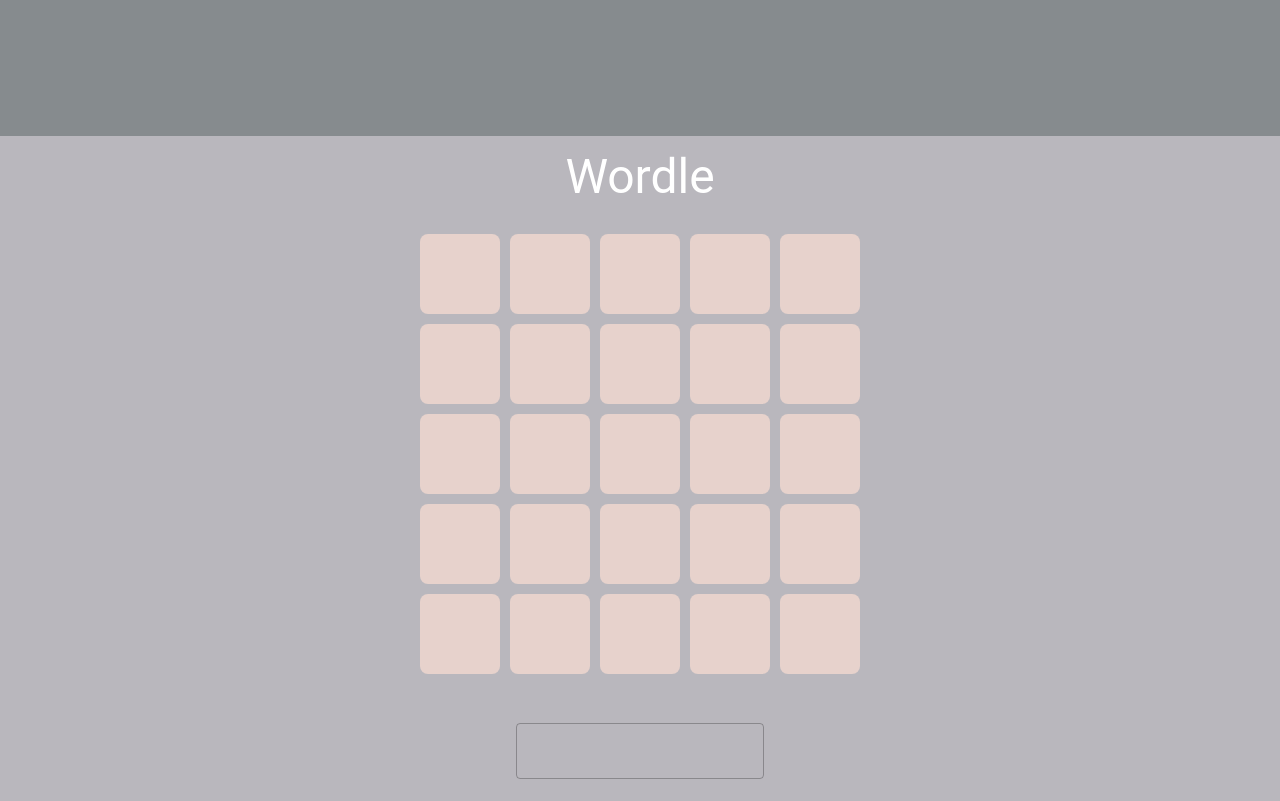
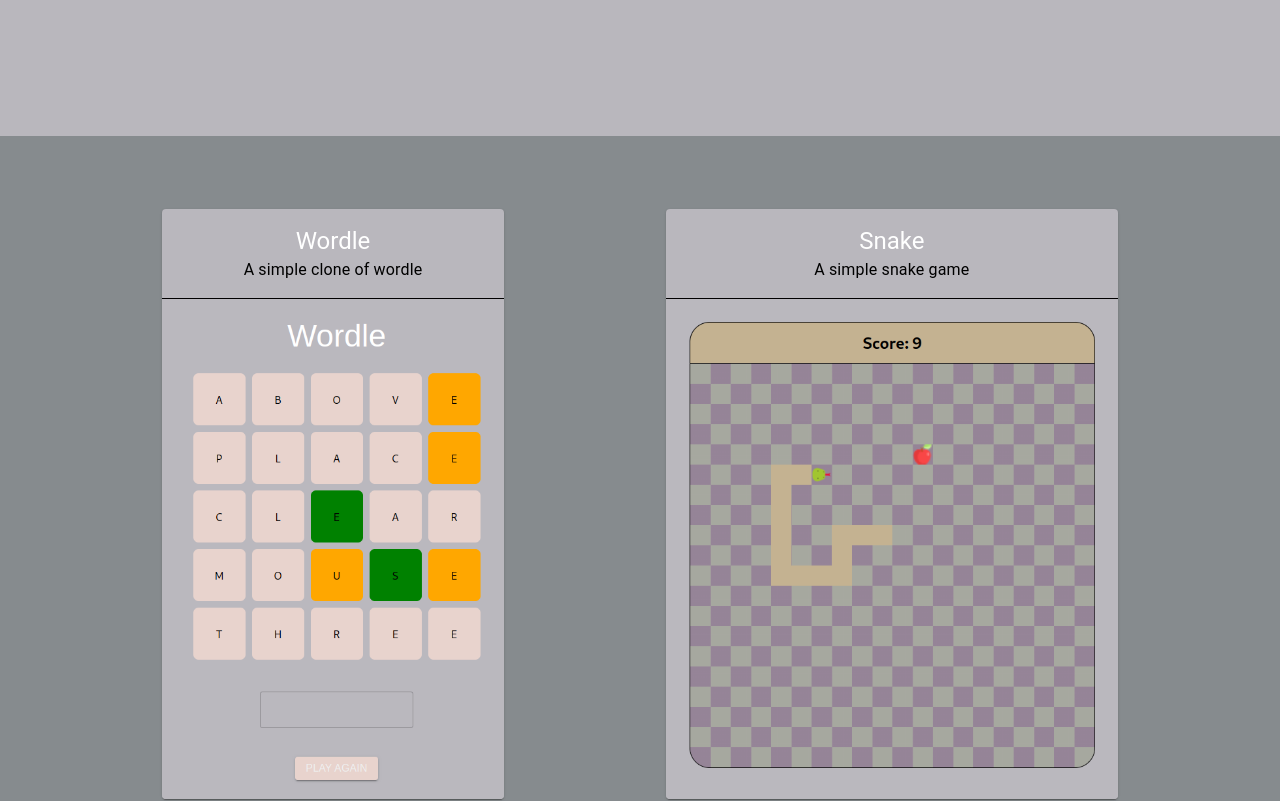
Before and after one commit to Marcos-Gamarra/personal_website, a React (Create React App) app: page / in a window 1280 px wide. Shown: the part 1400-2201 px from the top of the page. Built offline with nearby package versions, Linux system fonts and the light colour scheme.

Commit message:
fixed stuff

```diff
--- /dev/null
+++ b/jsconfig.json
@@ -0,0 +1,6 @@
+{
+  "compilerOptions": {
+    "baseUrl": "src"
+  },
+  "include": ["src"]
+}
--- a/src/App.js
+++ b/src/App.js
@@ -3,27 +3,10 @@ import { Route, Routes } from "react-router";
 import Root from "./pages/Root";
 import Wordle from "./pages/wordle/Wordle";
 import Snake from "./pages/snake/Snake";
-import { ThemeProvider, createTheme } from "@mui/material/styles";
+import Theme from "./Theme";
+import { ThemeProvider } from "@mui/material/styles";
 
-const theme = createTheme({
-    palette: {
-        type: 'light',
-        background: {
-            default: '#B9B7BD',
-            paper: '#868B8E',
-        },
-        primary: {
-            main: '#E7D2CC',
-        },
-        secondary: {
-            main: '#EEEDE7',
-        },
-        text: {
-            primary: '#FFFFFF',
-            secondary: '#000000',
-        },
-    },
-});
+const theme = Theme;
 
 export default function App() {
     return (
--- /dev/null
+++ b/src/Theme.js
@@ -0,0 +1,23 @@
+import { createTheme } from "@mui/material/styles";
+
+const Theme = createTheme({
+    palette: {
+        type: 'light',
+        background: {
+            paper: '#B9B7BD',
+            default: '#868B8E',
+        },
+        primary: {
+            main: '#E7D2CC',
+        },
+        secondary: {
+            main: '#EEEDE7',
+        },
+        text: {
+            primary: '#FFFFFF',
+            secondary: '#000000',
+        },
+    },
+});
+
+export default Theme;
--- a/src/index.css
+++ b/src/index.css
@@ -1,5 +1,6 @@
 body {
   margin: 0;
+
   font-family: -apple-system, BlinkMacSystemFont, 'Segoe UI', 'Roboto', 'Oxygen',
     'Ubuntu', 'Cantarell', 'Fira Sans', 'Droid Sans', 'Helvetica Neue',
     sans-serif;
--- a/src/index.js
+++ b/src/index.js
@@ -2,13 +2,19 @@ import React from 'react';
 import ReactDOM from 'react-dom/client';
 import './index.css';
 import App from './App';
-import { BrowserRouter } from 'react-router-dom';
+import { BrowserRouter, Routes, Route } from 'react-router-dom';
+import Wordle from './pages/wordle/Wordle';
+import Snake from './pages/snake/Snake';
 
 const root = ReactDOM.createRoot(document.getElementById('root'));
 root.render(
-  <React.StrictMode>
-    <BrowserRouter>
-      <App />
-    </BrowserRouter>
-  </React.StrictMode>
+    <React.StrictMode>
+        <BrowserRouter>
+            <Routes>
+                <Route path="*" element={<App />} />
+                <Route path="/projects/wordle" element={<Wordle />} />
+                <Route path="/projects/snake" element={<Snake />} />
+            </Routes>
+        </BrowserRouter>
+    </React.StrictMode>
 );
--- a/src/pages/Projects.js
+++ b/src/pages/Projects.js
@@ -1,14 +1,81 @@
 import * as React from 'react';
 import * as mui from '@mui/material';
-import Wordle from './wordle/Wordle';
+import Card from '@mui/material/Card';
+import CardMedia from '@mui/material/CardMedia';
+import CardHeader from '@mui/material/CardHeader';
+import CardActionArea from '@mui/material/CardActionArea';
+import { useNavigate } from 'react-router-dom';
+import { useCallback } from 'react';
+
+const SnakeCard = () => {
+    const navigate = useNavigate();
+    const onClick = useCallback(() => {
+        navigate('/projects/snake');
+    }, [navigate]);
+    return (
+        <Card
+            sx={{ maxWidth: 500 }}
+        >
+            <CardActionArea
+                onClick={onClick}
+            >
+                <CardHeader
+                    title="Snake"
+                    subheader="A simple snake game"
+                    sx={{
+                        textAlign: 'center',
+                        borderBottom: '1px solid #000000',
+                    }}
+                />
+                <CardMedia
+                    component="img"
+                    height="500"
+                    image="./assets/snakeScreenshot.png"
+                    alt="snake"
+                />
+
+            </CardActionArea>
+        </Card>
+    );
+}
+
+const WordleCard = () => {
+    const navigate = useNavigate();
+    const onClick = useCallback(() => {
+        navigate('/projects/wordle');
+    }, [navigate]);
+    return (
+        <Card sx={{ maxWidth: 500 }}>
+            <CardActionArea
+                onClick={onClick}
+            >
+                <CardHeader
+                    title="Wordle"
+                    subheader="A simple clone of wordle"
+                    style={{
+                        textAlign: 'center',
+                        borderBottom: '1px solid #000000',
+                    }}
+                />
+                <CardMedia
+                    component="img"
+                    height="500"
+                    image="./assets/wordleScreenshot.png"
+                    alt="wordle"
+                />
+            </CardActionArea>
+        </Card>
+    );
+
+}
+
 
 const Projects = React.forwardRef((_, ref) => {
     return (
-        <mui.Grid item xs={12} ref={ref}>
-            <mui.Box
+        <mui.Box ref={ref}
             sx={{
                 display: 'flex',
-                    justifyContent: 'center',
+                justifyContent: 'space-evenly',
                 alignItems: 'center',
                 height: {
                     //For mobile, appbar height is 56px
@@ -19,9 +86,9 @@ const Projects = React.forwardRef((_, ref) => {
                 bgcolor: 'background.default',
             }}
         >
-                <Wordle />
+            <WordleCard />
+            <SnakeCard />
         </mui.Box>
-        </mui.Grid>
     );
 });
 
--- a/src/pages/snake/Snake.js
+++ b/src/pages/snake/Snake.js
@@ -19,12 +19,11 @@ const snakeColor = '#C3B090'
 const scoreboardHeight = squareSize * 2
 
 const initialBodyCoords = [
-    [10, 10],
-    [9, 10],
-    [8, 10],
-    [7, 10],
     [6, 10],
-    [5, 10]
+    [5, 10],
+    [4, 10],
+    [3, 10],
+    [2, 10]
 ]
 
 const generateFoodCoord = () => {
@@ -115,7 +114,8 @@ const Scoreboard = ({ score }) => {
                 fontSize: '1.5rem',
                 fontWeight: 'bold',
                 bgcolor: '#C3B090',
-                borderBottom: '1px solid #000',
+                border: '1px solid #000',
+                borderRadius: `${squareSize}px ${squareSize}px 0 0`,
             }}
         >
             Score: {score}
@@ -165,10 +165,9 @@ const Food = ({ coord }) => {
             src="../assets/apple.png"
             height={squareSize}
             width={squareSize}
-            position="absolute"
+            position='absolute'
             left={coord[0] * squareSize}
             top={coord[1] * squareSize}
-
         />
     )
 }
@@ -180,9 +179,9 @@ const Square = ({ bgcolor, coord }) => {
                 width: squareSize,
                 height: squareSize,
                 bgcolor: bgcolor,
+                position: 'absolute',
                 left: coord[0] * squareSize,
                 top: coord[1] * squareSize,
-                position: 'absolute',
             }}
         />
     )
@@ -299,7 +298,7 @@ const Snake = () => {
             } else {
                 setBodyCoords(fillCoords(bodyCoords[0], direction))
             }
-        }, 100)
+        }, 80)
 
         return () => {
             clearInterval(interval)
@@ -315,9 +314,9 @@ const Snake = () => {
             src="../assets/snake.png"
             height={squareSize}
             width={squareSize}
+            position='absolute'
             left={bodyCoords[0][0] * squareSize}
             top={bodyCoords[0][1] * squareSize}
-            position="absolute"
             style={{ transform: `rotate(${headRotation}deg)` }}
         />
 
@@ -340,15 +339,13 @@ const Snake = () => {
             />
             <Box
                 sx={{
-                    height: squareSize * gridSize + scoreboardHeight,
-                    width: squareSize * gridSize,
-                    border: '1px solid black',
-                    borderRadius: `${squareSize}px`,
-                    overflow: 'hidden',
-                    position: 'absolute',
-                    top: '50%',
-                    left: '50%',
-                    transform: 'translate(-50%, -50%)',
+                    display: 'flex',
+                    flexDirection: 'column',
+                    justifyContent: 'center',
+                    alignItems: 'center',
+                    height: '100vh',
+                    width: '100vw',
+                    backgroundColor: 'background.default'
                 }}
             >
 
@@ -358,7 +355,12 @@ const Snake = () => {
                         width: squareSize * gridSize,
                         height: squareSize * gridSize,
                         bgcolor: 'grey',
-                        position: 'absolute',
+                        position: 'relative',
+                        borderLeft: '1px solid #000',
+                        borderRight: '1px solid #000',
+                        borderBottom: '1px solid #000',
+                        borderRadius: `0 0 ${squareSize}px ${squareSize}px`,
+                        overflow: 'hidden'
                     }}
                 >
                     <Grid />
--- a/src/pages/wordle/Wordle.js
+++ b/src/pages/wordle/Wordle.js
@@ -2,10 +2,30 @@ import * as React from 'react';
 import WordleDesktop from './WordleDesktop';
 import WordleMobile from './WordleMobile';
 import useMediaQuery from '@mui/material/useMediaQuery';
+import Box from '@mui/material/Box';
+import ThemeProvider from '@mui/material/styles/ThemeProvider';
+import Theme from 'Theme';
+
+const theme = Theme;
 
 const Wordle = () => {
     const isMobile = useMediaQuery('(max-width: 600px)');
-    return isMobile ? <WordleMobile /> : <WordleDesktop />;
+    return (
+        <ThemeProvider theme={theme}>
+            <Box
+                sx={{
+                    display: 'flex',
+                    height: '100vh',
+                    width: '100vw',
+                    alignContent: 'center',
+                    justifyContent: 'center',
+                    backgroundColor: 'background.default',
+                }}
+            >
+                {isMobile ? <WordleMobile /> : <WordleDesktop />}
+            </Box>
+        </ThemeProvider>
+    )
 };
 
 export default Wordle;
```
Also changed, not shown: public/assets/snakeScreenshot.png (added), public/assets/wordleScreenshot.png (added). Lines whose indentation alone changed are shown as unchanged.
